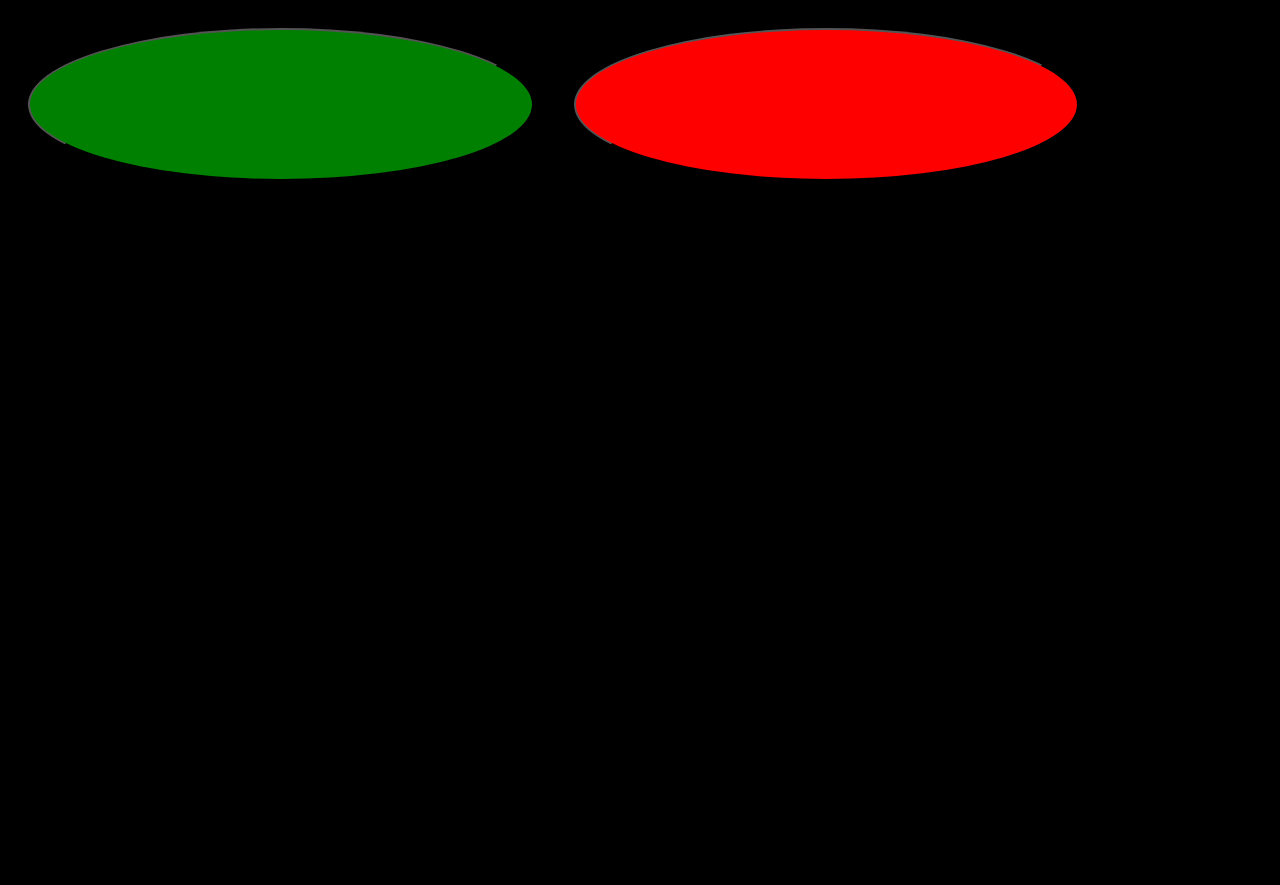
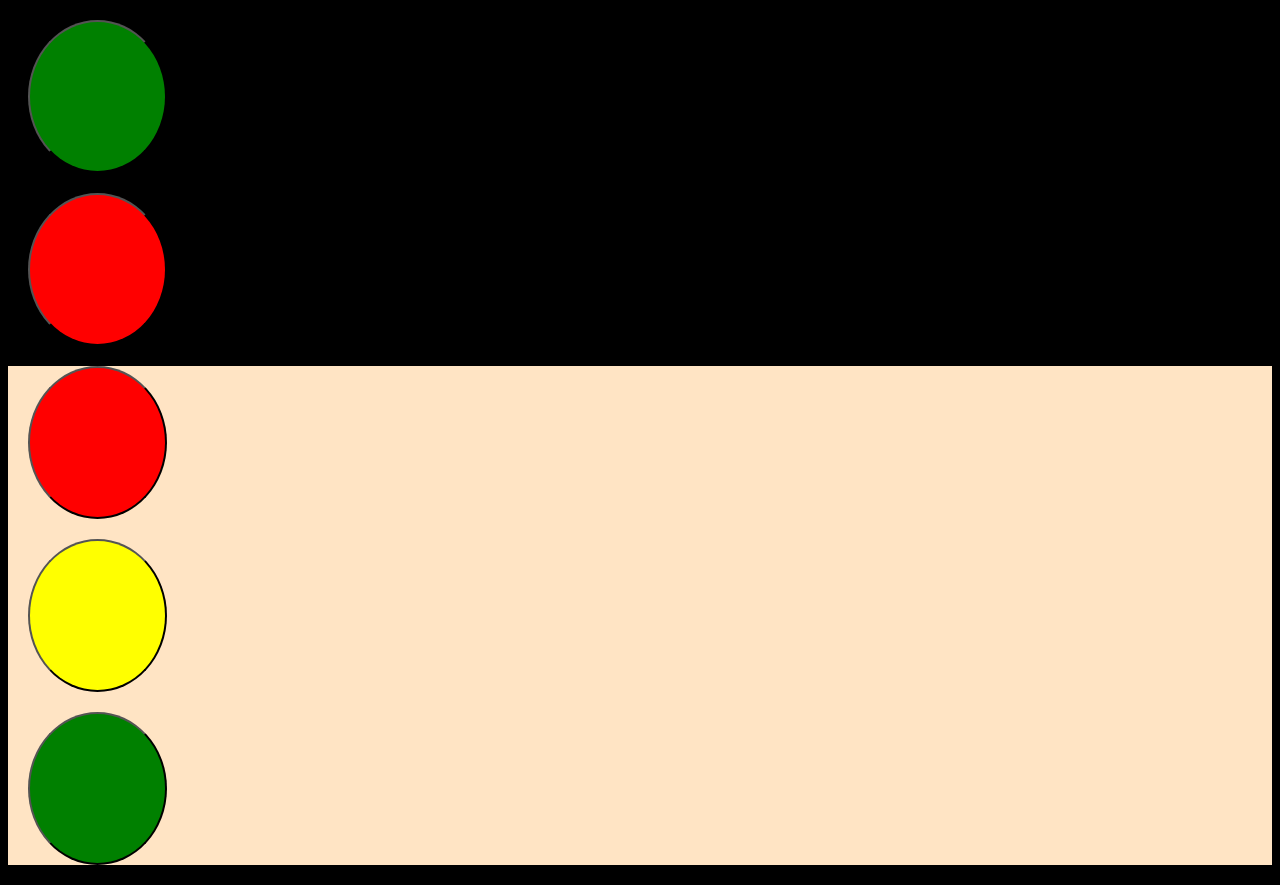
Before and after one commit to yasarcu/efeEvetHayir, a plain HTML site: page index.html in a window 1280 px wide. Before the commit the page ends 800 px from the top, so only its background shows below. Drawn offline with Linux system fonts and the light colour scheme.

Commit message:
semafor eklendi

```diff
--- a/index.html
+++ b/index.html
@@ -8,10 +8,16 @@
     <script src="mete.js"></script>
     <title>Metenin sayilari</title>
 </head>
-<body>
+<body >
     <!--onclick="play(this.value, this) sadece this buttonun arka planinin rengini degistirmek icin kullanilir -->
     <button id = "El" value="sesEl" class = "tek" onclick="play(this.value, this)">E</button>
     <button id = "le" value="sesLe" class="cift" onclick="play(this.value, this)" >H</button>
+
+    <div class="semafor">
+    <button id = "dur" value="du" class="classK" onclick="play(this.value, this)" >H</button>
+    <button id = "hazir" value="ha" class="classS" onclick="play(this.value, this)" >H</button>
+    <button id = "basla" value="ba" class="classY" onclick="play(this.value, this)" >H</button>
+    </div>
     <!-- <p value="sesE" onclick="play(this.value, this)" class="tek" onmouseover="fareUzerinde(this.value, this)" ontouchstart = "play(this.value, this)" >El</p> -->
     <!-- <button value="on" id="omnom" onclick="play(this.value, this)" onmouseover="fareUzerinde(this.value, this)">10</button> -->
     <!-- <button id="metefe" value="kosoferta" onclick="isimler()">Efe</button> -->
@@ -25,5 +31,9 @@
     <audio id="sesLe" src="sesler/hayir.mp3"></audio>
     <audio id="sesE" src="sesler/BirEfe.mp3"></audio>
 
+    <audio id="du" src="sesler/dur.mp3"></audio>
+    <audio id="ha" src="sesler/hazir.mp3"></audio>
+    <audio id="ba" src="sesler/basla.mp3"></audio>
+
 </body>
 </html>
--- a/style.css
+++ b/style.css
@@ -1,24 +1,13 @@
 button, #on {
-    width: 40%;
+    display: block;
+    width: 11%;
     font-size: 8em;
     /* font-style: italic; */
-    float: left;
     margin: 20px;
     /* background-color: #000; */
     color: #ffe400;
     /* border-radius: 15px; */
     border-radius: 50%;
-}
-
-p {
-    width: 40%;
-    font-size: 8em;
-    /* font-style: italic; */
-    float: left;
-    margin: 20px;
-    /* background-color: #000; */
-    color: #ffe400;
-    /* border-radius: 15px; */
 }
 
 .tek {
@@ -43,3 +32,33 @@ color: red;
 body {
     background-color: #000;
 }
+
+.classK {
+    /* width: 40%;
+    font-size: 4em;
+    font-style: italic;
+    float: center;
+    margin: 20px; */
+background-color: red;
+color: red;
+}
+
+.classS {
+    /* width: 40%; */
+    /* font-size: 4em;
+    /* font-style: italic;
+    float: center;
+    margin: 20px; */
+background-color: yellow;
+color: yellow;
+}
+
+.classY {
+
+background-color: green;
+color: green;
+}
+
+.semafor {
+    background-color: bisque;
+}
```
Also changed, not shown: 3 other files.
